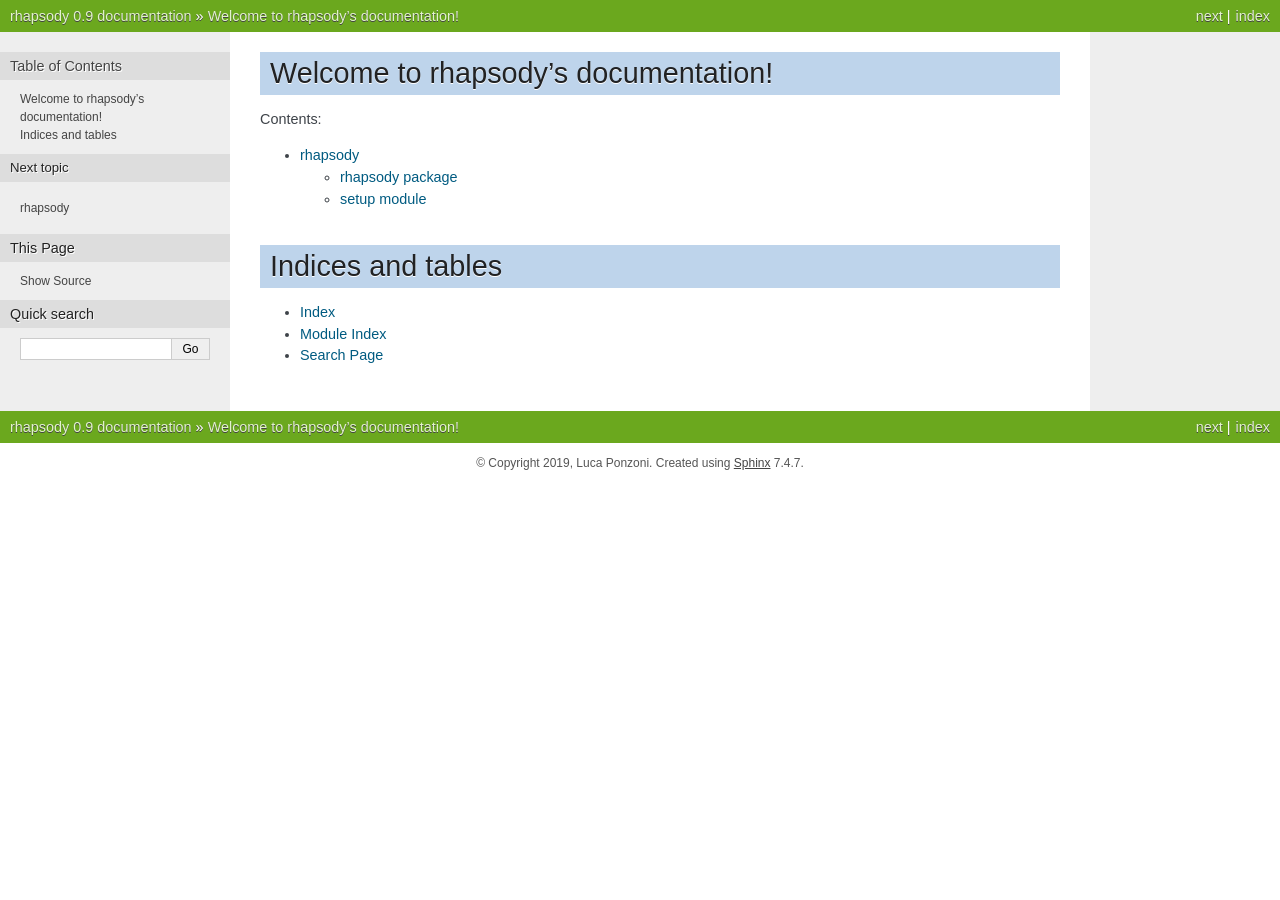
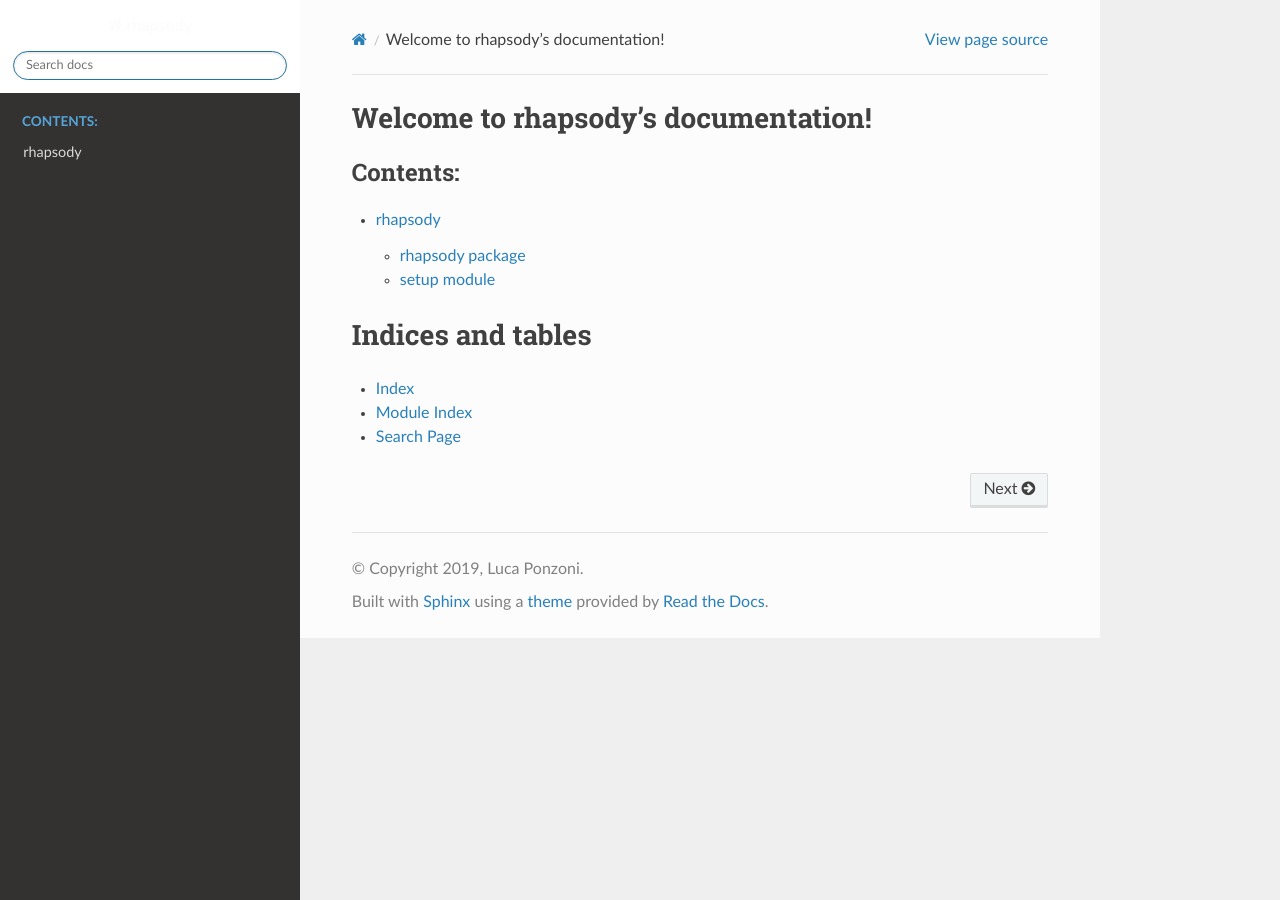
Before and after one commit to luponzo86/rhapsody, a Sphinx documentation site: the page built from docs/index.rst, in a window 1280 px wide. Built offline with Sphinx 7.4.7 and the Read the Docs theme 2.0.0, drawn with Linux system fonts in a browser that asks for light colours.

Commit message:
update conf.py

```diff
--- a/docs/conf.py
+++ b/docs/conf.py
@@ -46,10 +46,27 @@
 # The theme to use for HTML and HTML Help pages.  See the documentation for
 # a list of builtin themes.
 #
-html_theme = 'nature'
-# others: 'alabaster', 'pyramid'
+html_theme = 'sphinx_rtd_theme'
+# others: 'alabaster', 'pyramid', 'nature'
 
 # Add any paths that contain custom static files (such as style sheets) here,
 # relative to this directory. They are copied after the builtin static files,
 # so a file named "default.css" will overwrite the builtin "default.css".
 html_static_path = ['_static']
+
+html_theme_options = {
+    'canonical_url': '',
+    # 'analytics_id': 'UA-XXXXXXX-1',  #  Provided by Google in your dashboard
+    'logo_only': False,
+    'display_version': True,
+    'prev_next_buttons_location': 'bottom',
+    'style_external_links': False,
+    'vcs_pageview_mode': '',
+    'style_nav_header_background': 'white',
+    # Toc options
+    'collapse_navigation': True,
+    'sticky_navigation': True,
+    'navigation_depth': 4,
+    'includehidden': True,
+    'titles_only': False
+}
```
